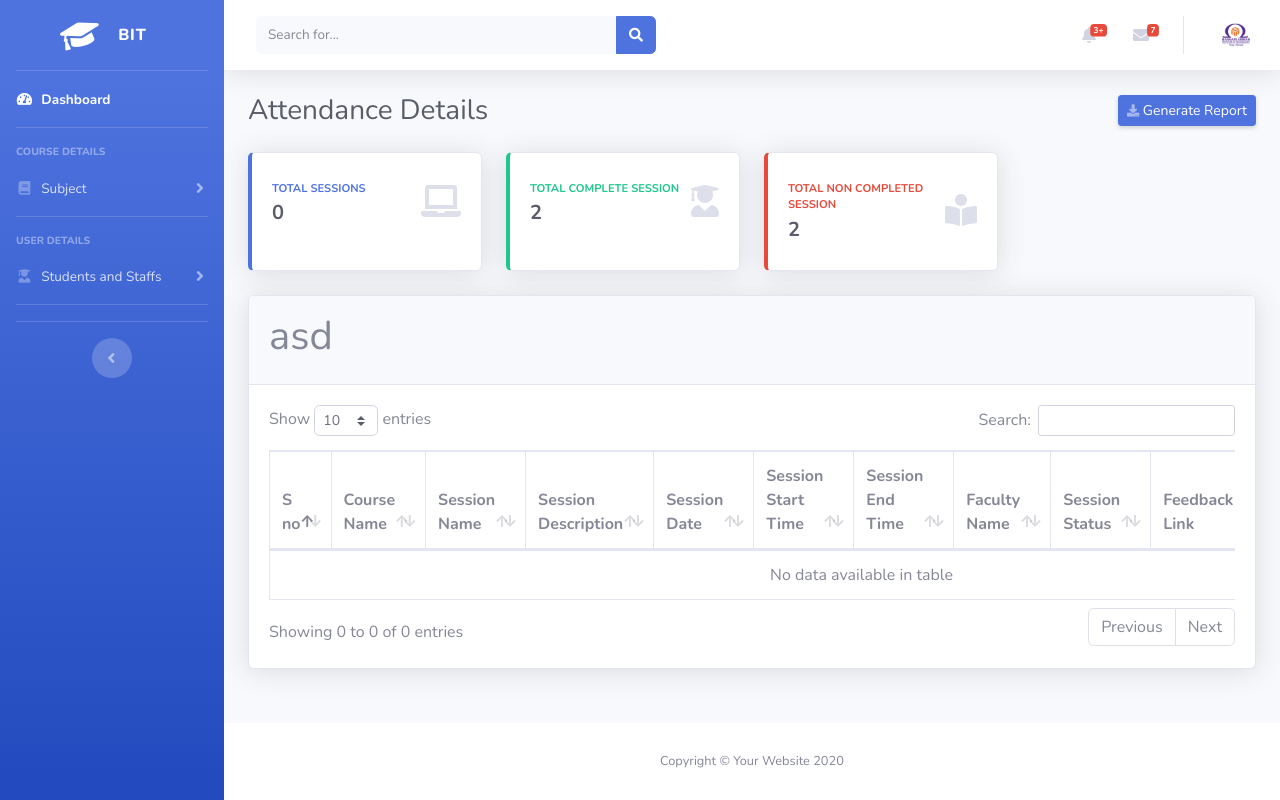
After one commit to Anooskavin/sem_analytics, a Flask app: template app/templates/data_entry/attendace.html in a window 1280 px wide. The commit adds this page. Run offline with Flask 2, Linux system fonts and the light colour scheme; the template is opened without the code that fills it, so the values that code supplies are empty; some libraries are stand-ins or nearby versions.

Commit message:
session details by id added:

```diff
--- /dev/null
+++ b/app/templates/data_entry/attendace.html
@@ -0,0 +1,220 @@
+<!DOCTYPE html>
+<html lang="en">
+{% include 'header/data_entry_header.html' %}
+
+<body id="page-top">
+
+    <!-- Page Wrapper -->
+     <!-- Content Row -->
+     <div class="container-fluid">
+
+        <!-- Page Heading -->
+        <div class="d-sm-flex align-items-center justify-content-between mb-4">
+            <h1 class="h3 mb-0 text-gray-800">Attendance Details</h1>
+            <a href="#" class="d-none d-sm-inline-block btn btn-sm btn-primary shadow-sm"><i
+                    class="fas fa-download fa-sm text-white-50"></i> Generate Report</a>
+        </div>
+     <div class="row">
+
+        <!-- Earnings (Monthly) Card Example -->
+        <div class="col-xl-3 col-md-6 mb-4">
+            <div class="card border-left-primary shadow h-100 py-2">
+                <div class="card-body">
+                    <div class="row no-gutters align-items-center">
+                        <div class="col mr-2">
+                            <div class="text-xs font-weight-bold text-primary text-uppercase mb-1">
+                                Total sessions</div>
+                            <div class="h5 mb-0 font-weight-bold text-gray-800">0</div>
+                        </div>
+                        <div class="col-auto">
+
+                            <i class="fas fa-laptop fa-2x text-gray-300"></i>
+                        </div>
+                    </div>
+                </div>
+            </div>
+        </div>
+
+        <!-- Earnings (Monthly) Card Example -->
+        <div class="col-xl-3 col-md-6 mb-4">
+            <div class="card border-left-success shadow h-100 py-2">
+                <div class="card-body">
+                    <div class="row no-gutters align-items-center">
+                        <div class="col mr-2">
+                            <div class="text-xs font-weight-bold text-success text-uppercase mb-1">
+                                Total Complete Session</div>
+                            <div class="h5 mb-0 font-weight-bold text-gray-800">2</div>
+                        </div>
+                        <div class="col-auto">
+                            <i class="fas fa-user-graduate fa-2x text-gray-300"></i>
+                        </div>
+                    </div>
+                </div>
+            </div>
+        </div>
+
+        <!-- Earnings (Monthly) Card Example -->
+        <div class="col-xl-3 col-md-6 mb-4">
+            <div class="card border-left-danger shadow h-100 py-2">
+                <div class="card-body">
+                    <div class="row no-gutters align-items-center">
+                        <div class="col mr-2">
+                            <div class="text-xs font-weight-bold text-danger text-uppercase mb-1">Total Non Completed Session
+                            </div>
+                            <div class="row no-gutters align-items-center">
+                                <div class="col-auto">
+                                    <div class="h5 mb-0 mr-3 font-weight-bold text-gray-800">2</div>
+                                </div>
+                                <div class="col">
+
+                                </div>
+                            </div>
+                        </div>
+                        <div class="col-auto">
+                            <i class="fas fa-book-reader fa-2x text-gray-300"></i>
+                        </div>
+                    </div>
+                </div>
+            </div>
+        </div>
+
+        <!-- Pending Requests Card Example -->
+
+    </div>
+    </div>
+
+    <!-- End of Sidebar -->
+
+    <!-- Begin Page Content -->
+    <div class="container-fluid">
+
+        <!-- Page Heading -->
+
+        <!-- DataTales Example -->
+        <div class="card shadow mb-4">
+            <div class="card-header py-3">
+                   <h1>asd</h1>
+                    <!-- <div class="my-2" style="float:right;">
+                        <button href="#" class="btn btn-primary btn-icon-split" data-toggle="modal"
+                            data-target="#add_data_Modal">
+                            <span class="icon text-white-50">
+                                <i class="fas fa-check"></i>
+                            </span>
+                            <span class="text">Add</span>
+                        </button>
+                    </div> -->
+            </div>
+            <div class="card-body">
+                <div class="table-responsive">
+                    <form method="post" action="/data_entry/session/update">
+
+                        <table class="table table-bordered" id="dataTable" width="100%" cellspacing="0">
+                            <thead>
+                                <tr>
+                                    <th>S no</th>
+                                    <th>Course Name</th>
+                                    <th>Session Name</th>
+                                    <th>Session Description</th>
+                                    <th>Session Date</th>
+                                    <th>Session Start Time</th>
+                                    <th>Session End Time</th>
+                                    <th>Faculty Name</th>
+                                    <th>Session Status</th>
+                                    <th>Feedback Link</th>
+                                    <th>Update</th>
+                                    <th>Delete</th>
+
+
+                                </tr>
+                            </thead>
+
+                            <tbody>
+                                {% for row in session %}
+                                <tr>
+                                    <td>{{loop.index}}</td>
+                                    <td>{{row.course_name}}</td>
+                                    <td>{{row.session_name}}</th>
+                                    <td>{{row.session_discription}}</td>
+                                    <td>{{row.session_date}}</td>
+                                    <td>{{row.session_starttime}}</th>
+                                    <td>{{row.session_endtime}}</td>
+                                    <td>{{row.faculty_name}}</td>
+                                    {% if row.session_status == "open" %}
+                                    <td><span class="badge badge-primary">{{row.session_status}}</span></td>{% endif %}
+                                    {% if row.session_status == "close" %}<td><span
+                                            class="badge badge-success">{{row.session_status}}</span></td>{% endif %}
+                                    <td>
+                                        <a href="/feedback?id={{row.session_id}}" class="btn btn-warning "><i
+                                                class="fas fa-copy"></i></a>
+                                    </td>
+                                    <td>
+                                        <a type="button" name="view" value="view" id="{{row.session_id}}"
+                                            class="btn btn-success btn-xs view_data"><i
+                                                class="fas fa-pencil-alt"></i></a>
+                                    </td>
+                                    <td>
+                                        <button type="submit" class="btn btn-danger " value="{{row.session_id}}"
+                                            name="delete" id='deletecheck' onclick="return validateForm()"><i
+                                                class="fas fa-trash"></i></button>
+                                    </td>
+
+
+
+                                </tr>
+                                {% endfor %}
+
+                            </tbody>
+                        </table>
+                    </form>
+                </div>
+            </div>
+        </div>
+
+    </div>
+    <!-- /.container-fluid -->
+
+    </div>
+    <!-- End of Main Content -->
+
+    <!-- Footer -->
+    <footer class="sticky-footer bg-white">
+        <div class="container my-auto">
+            <div class="copyright text-center my-auto">
+                <span>Copyright &copy; Your Website 2020</span>
+            </div>
+        </div>
+    </footer>
+    <!-- End of Footer -->
+
+    </div>
+    <!-- End of Content Wrapper -->
+
+    </div>
+    <!-- End of Page Wrapper -->
+
+    <!-- Scroll to Top Button-->
+    <a class="scroll-to-top rounded" href="#page-top">
+        <i class="fas fa-angle-up"></i>
+    </a>
+
+
+
+
+
+
+
+
+            {% with messages = get_flashed_messages() %}
+            {% if messages %}
+            {% for message in messages %}
+            <script>
+                swal("{{message}}", "Session Deleted Successfully !", "success");
+            </script>
+            {% endfor %}
+            {% endif %}
+            {% endwith %}
+
+
+</body>
+
+</html>
--- a/app/templates/data_entry/subject.html
+++ b/app/templates/data_entry/subject.html
@@ -52,7 +52,7 @@
                             {% for row in subject %}
                             <tr>
                                 <td>{{loop.index}}</td>
-                                <td><a style="text-decoration: none;" href="http://127.0.0.1:5000/data_entry/session?id={{row.subject_id}}">{{row.subject_name}}</a></td>
+                                <td><a style="text-decoration: none;" href="http://127.0.0.1:5000/data_entry/course?course_id={{row.subject_id}}">{{row.subject_name}}</a></td>
                                 <td>{{row.subject_description}}</td>
                                 <!-- <td><a type="button" name="view" id="{{row.subject_id}}"
                                         class="btn btn-success btn-xs view_data"><i class="fas fa-pencil-alt"></i></a>
```
Also changed, not shown: app/code/data_entry.py (+48 -6 lines), app/templates/data_entry/course session table.html (+3 -19 lines), app/templates/data_entry/course.html (+5 -5 lines).
